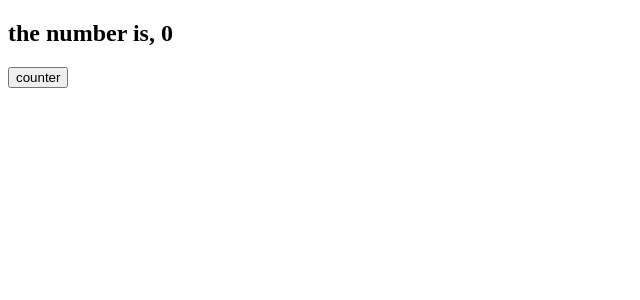
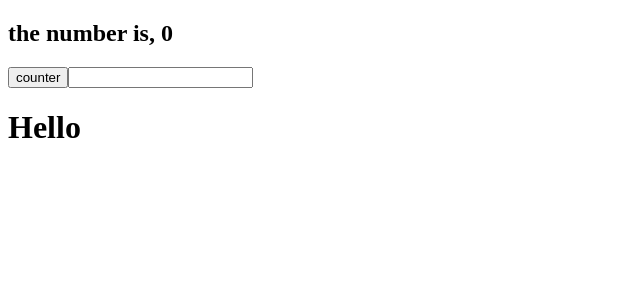
Before and after one commit to noelIsrael/react-basics, a React (Vite) app: page / in a window 1280 px wide. Shown: the top 300 px of the page, without its empty margins (0-640 px from the left). Built offline with nearby package versions, Linux system fonts and the light colour scheme.

Commit message:
i just passed a prop from one component to another

```diff
--- a/src/App.tsx
+++ b/src/App.tsx
@@ -1,4 +1,4 @@
-//import Message from "./Message.tsx";
+import Message from "./Message.tsx";
 import { useState } from "react";
 function App() {
   const [num, numSetter] = useState(0)
@@ -6,6 +6,7 @@ function App() {
     <div>
       <h2>the number is, {num}</h2>
       <button onClick={()=>numSetter((num)=> num+1)}>counter</button>
+      <Message/>
     </div>
   );
 }
--- a/src/Message.tsx
+++ b/src/Message.tsx
@@ -1,7 +1,16 @@
+import { useState } from "react";
+
+function Greeting (props:{shim :string}){
+    return (
+        <h1>Hello {props.shim}</h1>
+    )
+}
 function Message() {
+  const [name, setName] = useState("");
   return (
     <>
-      <h1>Hello World</h1>
+      <input onChange={(x)=>setName(x.target.value)}/>
+      <Greeting shim={name}/>
     </>
   );
 }
```
